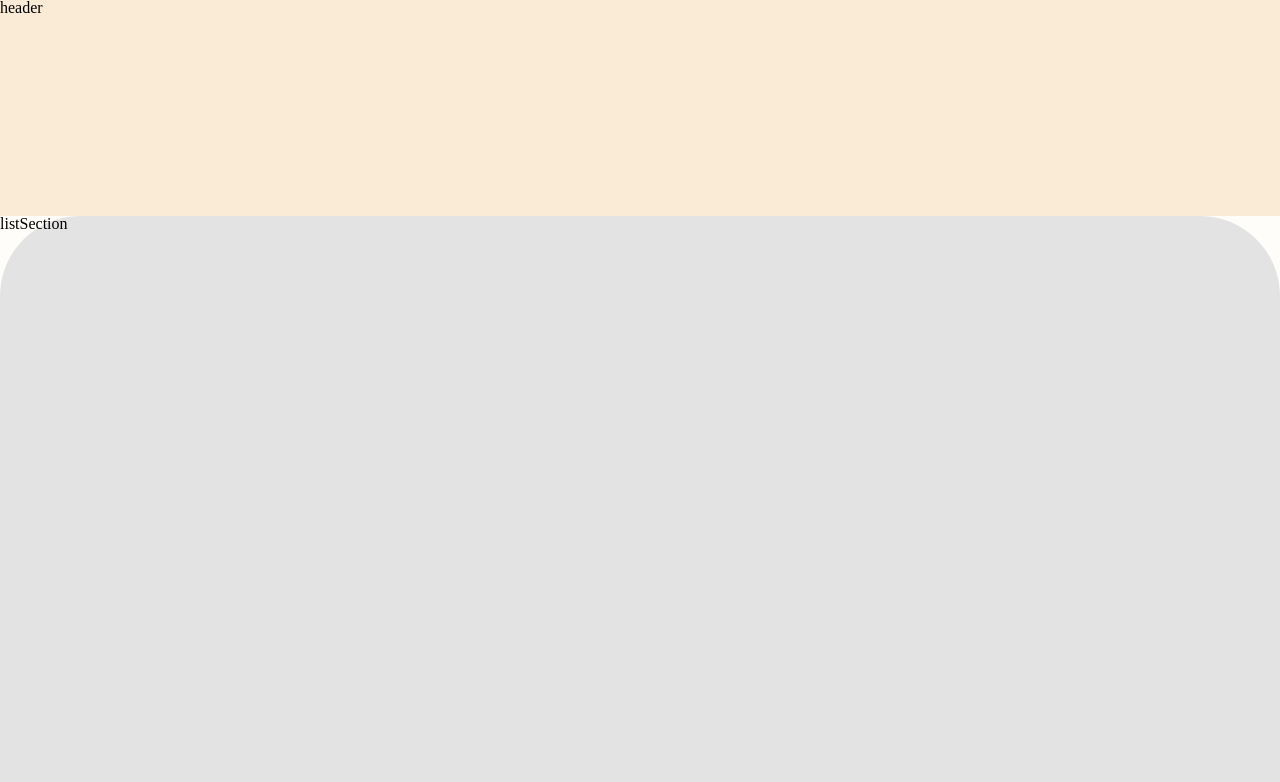
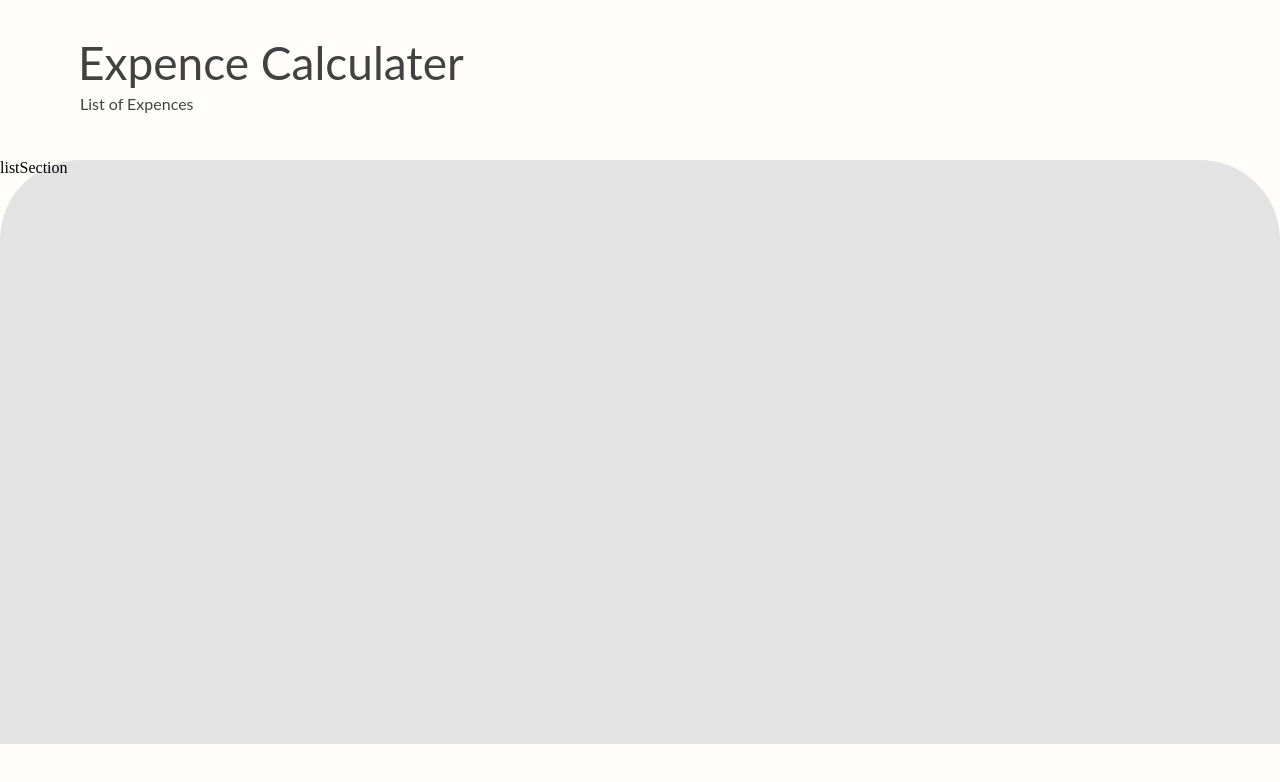
Before and after one commit to bircankut/expense-calculator, a React (Vite) app: page / in a window 1280 px wide. Shown: the top 782 px of the page. Built offline with nearby package versions, Linux system fonts and the light colour scheme.

Commit message:
feat: added headers to header section

```diff
--- a/src/components/header/header.module.css
+++ b/src/components/header/header.module.css
@@ -1,4 +1,16 @@
 .headerBox {
-    height: 27vh;
-    background-color: antiquewhite;
+    height: 20vh;
+    padding-left: 80px;
+    padding-top: 40px;
 }
+
+.fSize46 {
+    font-size: 46px;
+}
+
+.mTop10 {
+    margin-top: 10px;
+}
+h2:first-letter {
+    margin-left: -2px
+}
--- a/src/components/header/header.tsx
+++ b/src/components/header/header.tsx
@@ -6,7 +6,13 @@ interface HeaderProps {
 }
 
 const Header: FC<HeaderProps> = ({}) => {
-  return <div className={style.headerBox}>header</div>
+  return <div className={style.headerBox}>
+    <h2 className={`${style.fSize46} fontLato colorDarkGrey`}>
+      Expence Calculater
+    </h2>
+    <h4 className={`${style.mTop10} fontLato colorDarkGrey`}>List of Expences</h4>
+
+  </div>
 }
 
 export { Header }
```
